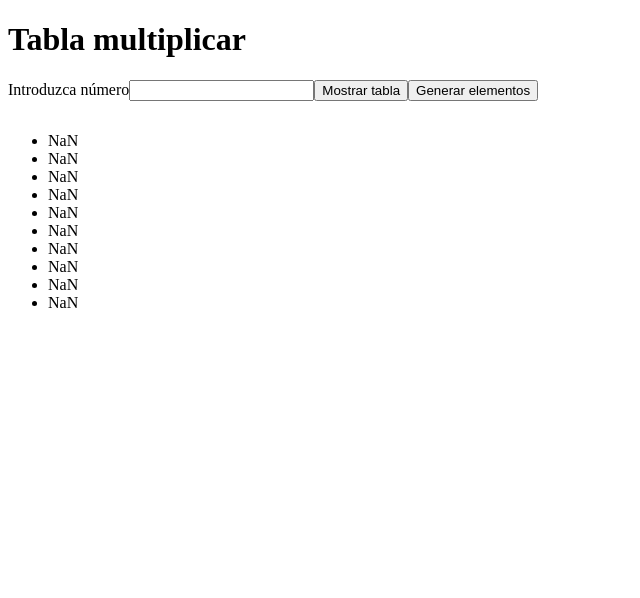
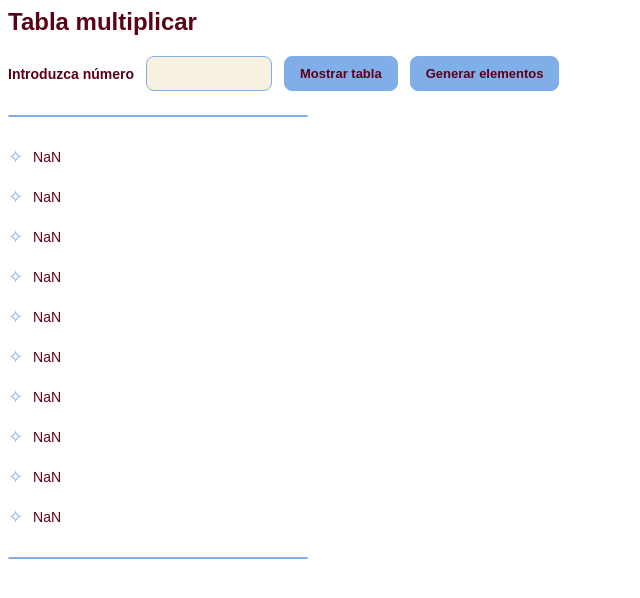
Before and after one commit to monicacgomez/primerangular, an Angular app: page / in a window 1280 px wide. Shown: the top 598 px of the page, without its empty margins (0-640 px from the left). Built offline with nearby package versions, Linux system fonts and the light colour scheme.

Commit message:
Aplicar estilos en tabla de multiplicar ₊ ⊹

```diff
--- a/src/components/tablamultiplicarcomponent/tabla.multiplicar.component.css
+++ b/src/components/tablamultiplicarcomponent/tabla.multiplicar.component.css
@@ -1,19 +1,158 @@
-table {
-  border-collapse: collapse;
-  margin-top: 15px;
-  width: 300px;
+/* Estilo general */
+:host {
+  display: block;
+  font-family: Arial, sans-serif;
+  color: #5b0015;
 }
 
-th, td {
-  border: 1px solid black;
-  padding: 8px;
-  text-align: center;
+/* Título principal */
+h1 {
+  color: #5b0015;
+  font-size: 24px;
+  font-weight: 600;
+  margin: 0 0 20px;
 }
 
-th {
-  background-color: lightblue;
+/* Formulario */
+form {
+  display: flex;
+  flex-wrap: wrap;
+  align-items: center;
+  gap: 12px;
+  margin: 16px 0 24px;
 }
 
+label {
+  color: #5b0015;
+  font-size: 14px;
+  font-weight: 600;
+}
+
+input[type="number"] {
+  width: 100px;
+  padding: 9px 12px;
+  color: #5b0015;
+  background-color: #f7f2e0;
+  border: 1px solid #80aee8;
+  border-radius: 8px;
+  outline: none;
+  transition: border-color 0.2s ease, box-shadow 0.2s ease;
+}
+
+input[type="number"]:focus {
+  border-color: #5b0015;
+  box-shadow: 0 0 0 3px rgba(128, 174, 232, 0.3);
+}
+
+/* Botones */
+button {
+  padding: 9px 15px;
+  color: #5b0015;
+  background-color: #80aee8;
+  border: 1px solid #80aee8;
+  border-radius: 8px;
+  font-size: 13px;
+  font-weight: 600;
+  cursor: pointer;
+  transition: all 0.2s ease;
+}
+
+button:hover {
+  color: #f7f2e0;
+  background-color: #5b0015;
+  border-color: #5b0015;
+  box-shadow: 0 4px 10px rgba(91, 0, 21, 0.18);
+  transform: translateY(-2px);
+}
+
+button:active {
+  transform: translateY(0);
+  box-shadow: none;
+}
+
+/* Tablas */
+table {
+  border-collapse: separate;
+  border-spacing: 0;
+  margin: 15px 0 24px;
+  width: 300px;
+  max-width: 100%;
+  overflow: hidden;
+  border: 1px solid #80aee8;
+  border-radius: 10px;
+  background-color: #ffffff;
+}
+
+/* Celdas */
+th,
+td {
+  padding: 10px 12px;
+  text-align: center;
+  border-bottom: 1px solid #dce8f7;
+  color: #5b0015;
+  font-size: 14px;
+}
+
+/* Encabezados */
+th {
+  background-color: #80aee8;
+  color: #5b0015;
+  font-weight: 600;
+}
+
+/* Filas alternas */
 tr:nth-child(even) {
-  background-color: #f2f2f2;
+  background-color: #f7f2e0;
 }
+
+tr:nth-child(odd) {
+  background-color: #ffffff;
+}
+
+/* Hover de las filas */
+tr {
+  transition: background-color 0.2s ease;
+}
+
+tr:hover td {
+  background-color: #e2edfb;
+}
+
+/* Última fila sin borde inferior */
+tr:last-child td {
+  border-bottom: none;
+}
+
+/* Listas de resultados */
+ul {
+  list-style: none;
+  padding: 0;
+  margin: 12px 0 24px;
+  display: flex;
+  flex-direction: column;
+  align-items: flex-start;
+  gap: 8px;
+}
+
+ul li {
+  display: flex;
+  align-items: center;
+  padding: 5px 0;
+  color: #5b0015;
+  font-size: 14px;
+  font-weight: 500;
+}
+
+/* Detalle decorativo delante de cada resultado */
+ul li::before {
+  content: "✧";
+  color: #80aee8;
+  font-size: 18px;
+  margin-right: 10px;
+  transition: transform 0.2s ease;
+}
+
+ul li:hover::before {
+  color: #5b0015;
+  transform: rotate(15deg);
+}
```
